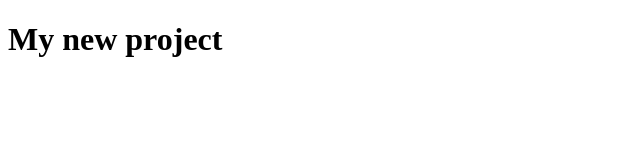
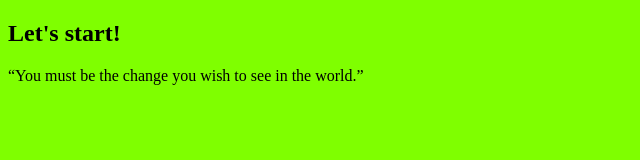
Before and after one commit to jaros12/project_01, a plain HTML site: page index.html in a window 1280 px wide. Shown: the whole page, without its empty margins (0-640 px from the left). Drawn offline with Linux system fonts and the light colour scheme.

Commit message:
added a introduction

```diff
--- a/index.html
+++ b/index.html
@@ -1,12 +1,20 @@
 <!DOCTYPE html>
 <html lang="en">
+
 <head>
     <meta charset="UTF-8">
+    <meta http-equiv="X-UA-Compatible" content="IE=edge">
     <meta name="viewport" content="width=device-width, initial-scale=1.0">
-    <title>Document</title>
+    <link rel="stylesheet" href="style.css">
+    <title>Project</title>
 </head>
+
 <body>
-    <h1>My new project</h1>
+    <nav class="Starting">
+        <h1>Let's start!</h1>
+    </nav>
+    <div class="quote">“You must be the change you wish to see in the world.”</div>
 
 </body>
+
 </html>
```
